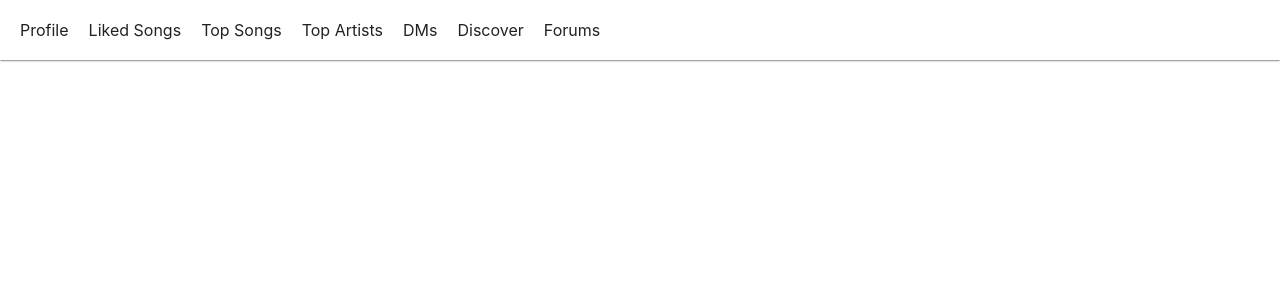
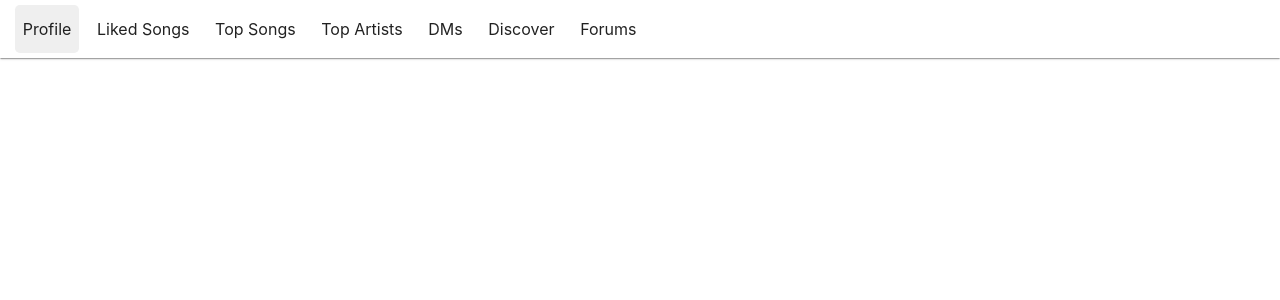
Before and after one commit to Cassy343/SWE-team-5-project-2, a React (Create React App) app in the folder frontend/: page /dms in a window 1280 px wide. Shown: the top 300 px of the page. Built offline with nearby package versions, Linux system fonts and the light colour scheme.

Commit message:
Add nav bar highlighting

```diff
--- a/frontend/src/Nav.css
+++ b/frontend/src/Nav.css
@@ -7,7 +7,12 @@
 }
 
 .nav-button {
-    margin: 10px;
+    padding-top: 14px;
+    padding-bottom: 14px;
+    padding-left: 8px;
+    padding-right: 8px;
+    border-radius: 0.3em;
+    margin: 0.3em;
 }
 
 a.nav-link, a.nav-link:hover, a.nav-link:focus, a.nav-link:active {
--- a/frontend/src/Nav.js
+++ b/frontend/src/Nav.js
@@ -1,9 +1,43 @@
-import { Paper, Stack } from '@mui/material';
+import { Box, Paper, Stack } from '@mui/material';
 import { Link, Outlet } from 'react-router-dom';
 import NavButton from './NavButton';
 import './Nav.css';
+import { useState } from 'react';
 
 function Nav(props) {
+    const [selectedLink, setSelectedLink] = useState(0);
+
+    const links = [
+        {
+            to: "/profile",
+            label: "Profile"
+        },
+        {
+            to: "/liked-songs",
+            label: "Liked Songs"
+        },
+        {
+            to: "/top-songs",
+            label: "Top Songs"
+        },
+        {
+            to: "/top-artists",
+            label: "Top Artists"
+        },
+        {
+            to: "/dms",
+            label: "DMs"
+        },
+        {
+            to: "/discover",
+            label: "Discover"
+        },
+        {
+            to: "/forums",
+            label: "Forums"
+        },
+    ];
+
     return (<>
         <Paper
             id='nav-bar'
@@ -15,27 +49,21 @@ function Nav(props) {
                     justifyContent='left'
                     id='nav-stack'
                 >
-                    <Link to="/profile" className='nav-link'>
-                        <NavButton>Profile</NavButton>
-                    </Link>
-                    <Link to="/liked-songs" className='nav-link'>
-                        <NavButton>Liked Songs</NavButton>
-                    </Link>
-                    <Link to="/top-songs" className='nav-link'>
-                        <NavButton>Top Songs</NavButton>
-                    </Link>
-                    <Link to="/top-artists" className='nav-link'>
-                        <NavButton>Top Artists</NavButton>
-                    </Link>
-                    <Link to="/dms" className='nav-link'>
-                        <NavButton>DMs</NavButton>
-                    </Link>
-                    <Link to="/discover" className='nav-link'>
-                        <NavButton>Discover</NavButton>
-                    </Link>
-                    <Link to="/forums" className='nav-link'>
-                        <NavButton>Forums</NavButton>
-                    </Link>
+                    {
+                        links.map((link, index) => <Box
+                            key={link.to}
+                            onClick={() => setSelectedLink(index)}
+                        >
+                            <Link
+                                to={link.to}
+                                className='nav-link'
+                            >
+                                <NavButton selected={index === selectedLink}>
+                                    {link.label}
+                                </NavButton>
+                            </Link>
+                        </Box>)
+                    }
                 </Stack>
             </nav>
         </Paper>
--- a/frontend/src/NavButton.js
+++ b/frontend/src/NavButton.js
@@ -3,7 +3,9 @@ import { Box } from '@mui/material';
 function NavButton(props) {
     return (
             <Box
-            sx={{ height: 40 }}
+                sx={{
+                    backgroundColor: props.selected ? '#efefef' : '#ffffff'
+                }}
                 className='nav-button'
                 display='flex'
                 flexDirection='row'
```
Lines whose indentation alone changed are shown as unchanged.
